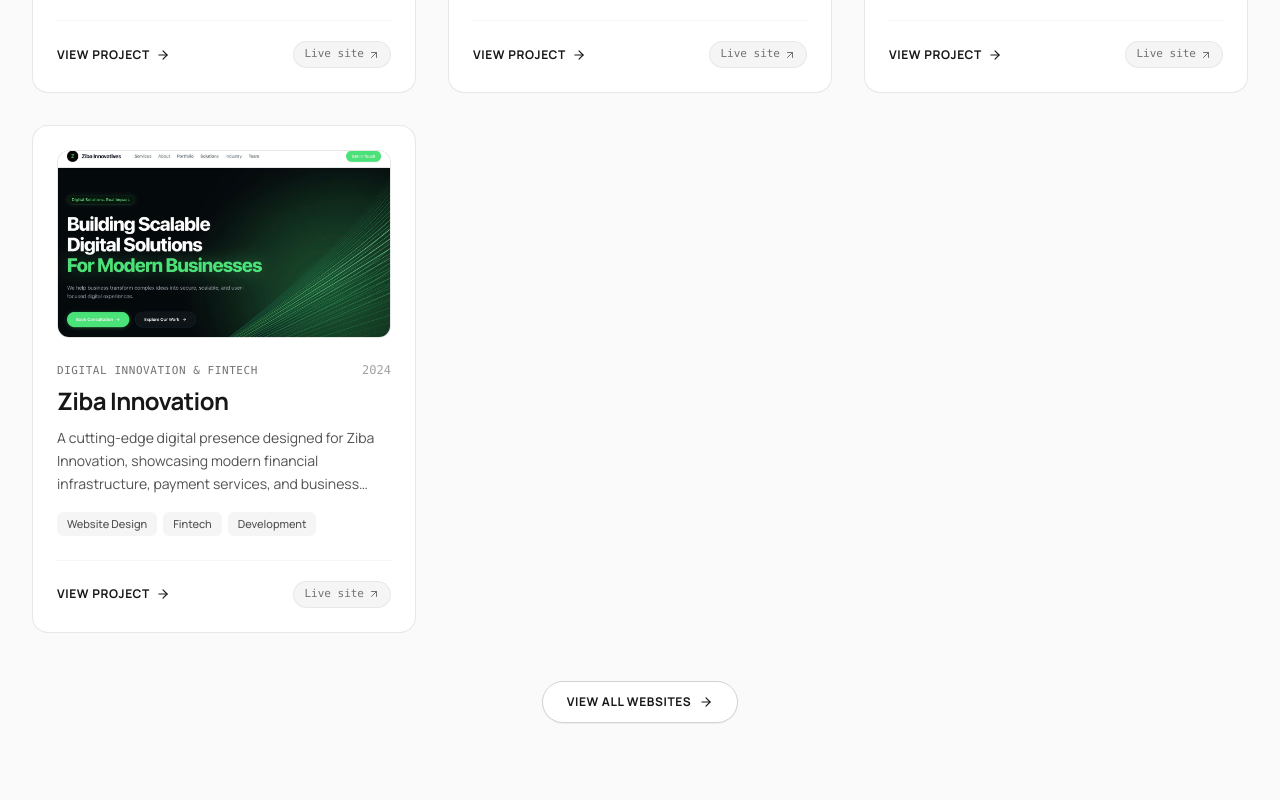
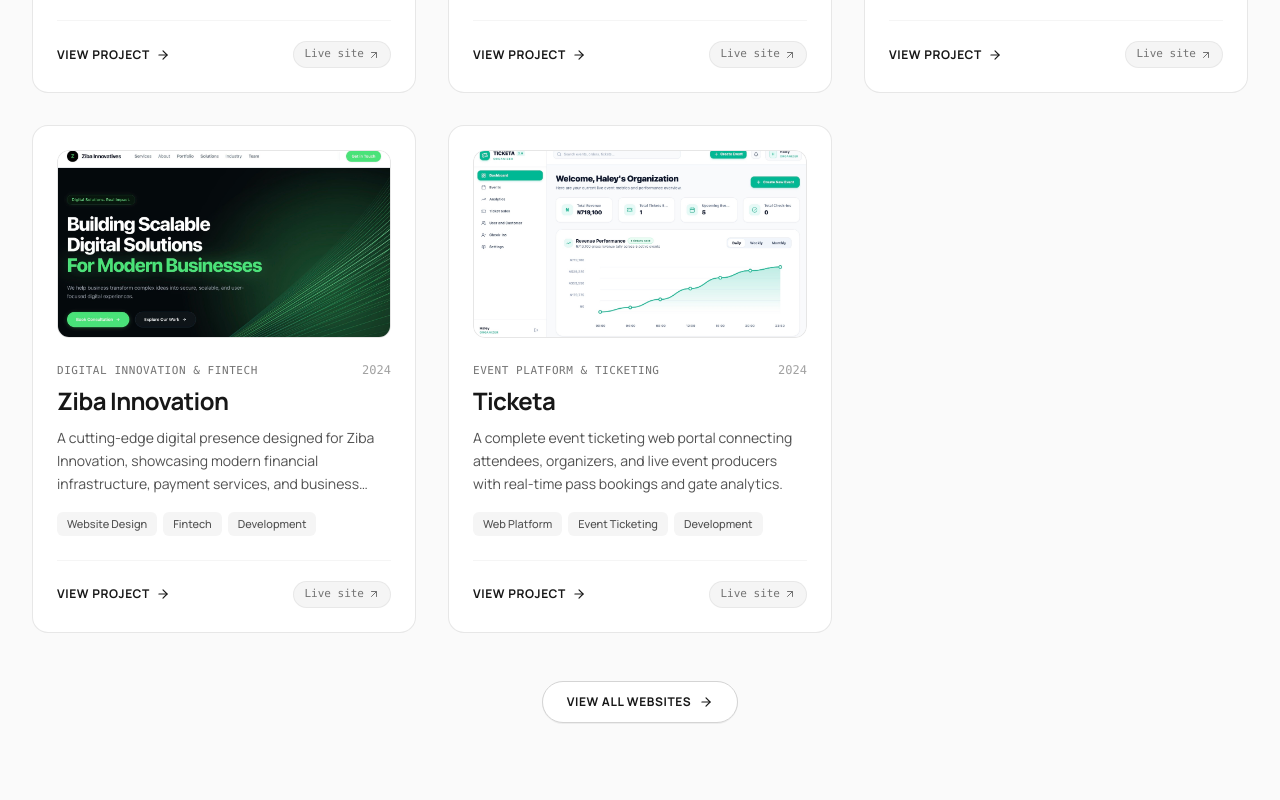
Before and after one commit to Makindeisaiah/Portfolio, a React (Vite) app: page / in a window 1280 px wide. Shown: the part 2840-3640 px from the top of the page. Built offline with nearby package versions, Linux system fonts and the light colour scheme.

Commit message:
feat: add Ticketa project to portfolio
Incorporate the Ticketa event platform project, including its portfolio data, UI preview updates, and category filtering in the websites page.

```diff
--- a/src/components/ProjectMockupPreview.tsx
+++ b/src/components/ProjectMockupPreview.tsx
@@ -200,8 +200,8 @@
             </div>
 
             <div className="pt-2 z-10 flex items-center justify-between text-[10px] text-neutral-400 border-t border-neutral-900">
-              <span>Multi-Platform: Attendee App • Scanner HUD • Dashboard</span>
-              <ArrowUpRight className="w-3.5 h-3.5 text-indigo-400" />
+              <span>Multi-Platform Attendee & Organizer Portal</span>
+              <span className="text-indigo-300 font-mono">ticketa2-1.vercel.app</span>
             </div>
           </div>
         );
--- a/src/data/portfolioData.ts
+++ b/src/data/portfolioData.ts
@@ -305,6 +305,74 @@
       'The live digital web presence for Ziba Innovation elevated brand trust among corporate partners and established a cohesive gateway for merchant acquisition.',
     technologies: ['React', 'TypeScript', 'Tailwind CSS', 'Vite', 'Vercel'],
   },
+  {
+    id: 'ticketa',
+    title: 'Ticketa',
+    category: 'Event Platform & Ticketing',
+    tagline: 'High-performance ticketing web portal & live event ecosystem',
+    description:
+      'A complete event ticketing web portal connecting attendees, organizers, and live event producers with real-time pass bookings and gate analytics.',
+    tags: ['Web Platform', 'Event Ticketing', 'Development'],
+    year: '2024',
+    role: 'Lead Product Designer & Web Architect',
+    tools: ['Figma', 'React', 'Tailwind CSS', 'TypeScript'],
+    client: 'Live Entertainment & Festival Ecosystem',
+    liveUrl: 'https://ticketa2-1.vercel.app/',
+    thumbnailUrl: '/images/projects/ticketa/hero.jpg',
+    heroImage: '/images/projects/ticketa/hero.jpg',
+    accentColor: '#4F46E5', // Indigo event energy
+    challenge:
+      'Ticketa required a high-capacity web platform capable of handling intense peak ticket drops without downtime, while giving attendees instantaneous QR access and organizers real-time gate telemetry.',
+    goals: [
+      'Design an effortless 3-step checkout flow for high-volume concert and festival ticket drops',
+      'Provide instant animated QR passes with anti-screenshot security and offline token caching',
+      'Deliver real-time gate pacing and box-office analytics for event organizers on any screen',
+    ],
+    designDirection: {
+      typography: 'Punchy geometric sans-serif with high-contrast stage-inspired visual hierarchy.',
+      colorPalette: [
+        { name: 'Dark Stage', hex: '#111322', role: 'Main Canvas Background' },
+        { name: 'Electric Indigo', hex: '#4F46E5', role: 'Primary Brand Action' },
+        { name: 'Neon Lime', hex: '#10B981', role: 'Live Gate Status & Valid Tokens' },
+      ],
+      editorialApproach: 'High-energy live event visuals, dynamic ticket preview cards, and friction-free mobile checkouts.',
+    },
+    keyScreens: [
+      {
+        title: 'Event Lineup & Ticket Drop Hero',
+        description: 'Immersive festival discoverability featuring live countdown timers and tiered pass selection.',
+        type: 'desktop',
+      },
+      {
+        title: '3-Step Rapid Mobile Checkout',
+        description: 'Frictionless ticket tier purchase with instant digital wallet and card settlement.',
+        type: 'mobile',
+      },
+      {
+        title: 'Dynamic QR Attendee Portal',
+        description: 'Cryptographic rotating QR pass preventing scalper screenshot fraud with offline wallet storage.',
+        type: 'mobile',
+      },
+      {
+        title: 'Organizer Box-Office Dashboard',
+        description: 'Live attendance telemetry displaying gate scan velocity and gross door revenue.',
+        type: 'tablet',
+      },
+    ],
+    responsiveFeatures: [
+      'Real-time seat and tiered zone selection optimized for both smartphone touchscreens and desktop viewports',
+      'Progressive offline caching for attendee passes so tickets load instantly even in crowded stadium dead zones',
+      'Dynamic ticket countdown timer with automatic cart reservation holds',
+    ],
+    developmentHighlights: [
+      'Built with modern React and TypeScript for maximum rendering performance during flash sales',
+      'Tailwind CSS design system shared across attendee web portals and administrative dashboards',
+      'Deployed on Vercel with edge caching and lightning-fast asset distribution',
+    ],
+    finalWebsiteOverview:
+      'The Ticketa web platform delivers a seamless, fraud-resistant ticketing experience trusted by festival producers and event goers across hundreds of live performances.',
+    technologies: ['React', 'TypeScript', 'Tailwind CSS', 'Vercel', 'Next.js'],
+  },
 ];
 
 export const UIUX_PROJECTS: UIUXProject[] = [
@@ -502,6 +570,7 @@
     timeline: '14 Weeks (Multi-Platform Ecosystem)',
     platforms: ['Attendee iOS/Android App', 'Attendee Web Portal', 'Organizer Analytics Dashboard', 'Staff Gate Scanner App'],
     clientOrContext: 'Live Entertainment & Festival Ecosystem',
+    liveUrl: 'https://ticketa2-1.vercel.app/',
     thumbnailUrl: '/images/projects/ticketa/hero.jpg',
     heroImage: '/images/projects/ticketa/hero.jpg',
     accentColor: '#4F46E5', // Indigo event energy
--- a/src/pages/WebsitesPage.tsx
+++ b/src/pages/WebsitesPage.tsx
@@ -8,7 +8,7 @@
 export const WebsitesPage: React.FC = () => {
   const [selectedCategory, setSelectedCategory] = useState<string>('All');
 
-  const categories = ['All', 'Interior Architecture & Design', 'Property Management', 'Digital Innovation & Fintech', 'News & Media'];
+  const categories = ['All', 'Interior Architecture & Design', 'Property Management', 'Digital Innovation & Fintech', 'Event Platform & Ticketing', 'News & Media'];
 
   const filteredProjects = selectedCategory === 'All'
     ? WEBSITE_PROJECTS
```
